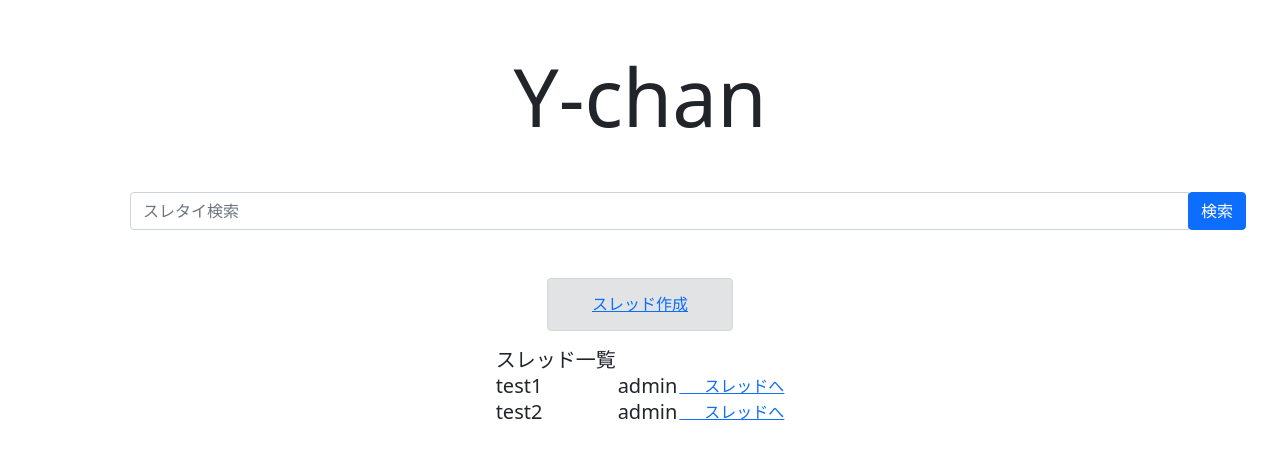
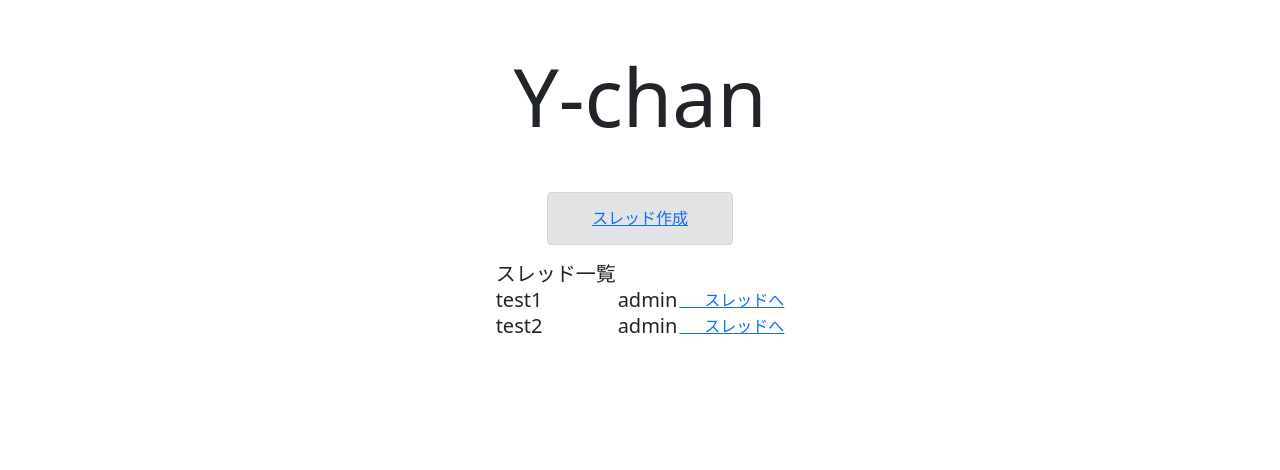
Before and after one commit to nohakai/ychan, a Django app: page /top/ in a window 1280 px wide. Shown: the top 470 px of the page. Run offline with Django 4.2, Linux system fonts and the light colour scheme; data comes from the database, SQL or seed files in the repository.

Commit message:
Update top.html

```diff
--- a/templates/top.html
+++ b/templates/top.html
@@ -13,12 +13,6 @@
 <body>
     <div class="container">
             <div class="col-12 col-md-12 mx-auto mt-5 mt-md-5 text-center display-1  border-dark center-block">Y-chan</div>
-            <div class="input-group m-5 m-md-5 mx-auto col-6 col-md-6 col-md-6center-block">
-                <input type="text" class="form-control" placeholder="スレタイ検索">
-                <span class="input-group-btn">
-                    <button type="button" class="btn btn-primary">検索</button>
-                </span>
-            </div>
             <div class="center-block mx-auto mt-5 col-4 col-md-2 h6 text-center alert alert-secondary"><a href="logined/threadcreate/">スレッド作成</a></div>
                 <table class="page-header wrapper mx-auto ">
                     <thead>
```
